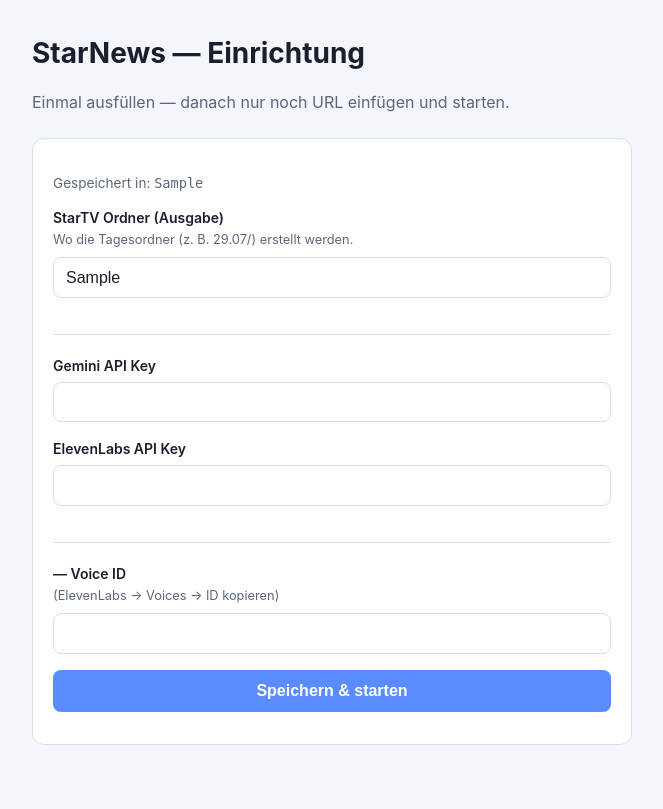
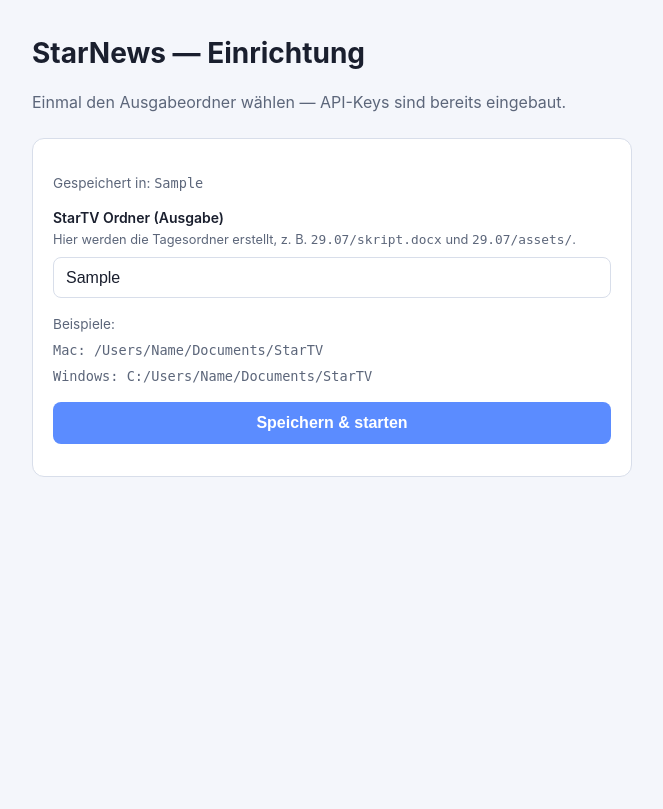
Before and after one commit to x5mii/StarTV-Slopautomation, a Python web app: template starnews/web/templates/setup.html in a window 1280 px wide. Shown: the whole page, without its empty margins (308-971 px from the left). After the commit the page ends 477 px from the top, so only its background shows below. Run offline with Jinja, Linux system fonts and the light colour scheme; the template is opened without the code that fills it: most values are stand-ins (such as "Sample title", 1, 10 or a date in 2020).

Commit message:
Embed team defaults via local team_defaults.yaml and folder-only setup.
GitHub push protection blocks committing API keys; copy team_defaults.example.yaml
to team_defaults.yaml locally before building the coworker zip.

Co-authored-by: Cursor <cursoragent@cursor.com>

```diff
--- a/config.yaml
+++ b/config.yaml
@@ -21,7 +21,7 @@ avatars:
     heygen_draft_name: Chris_01.07
   annie:
     display_name: Annie
-    elevenlabs_voice_name: Emilia - Positive and Thoughtful
+    elevenlabs_voice_name: Emilia Roth
     heygen_draft_name: Annie_29.08
 
 gemini:
--- a/pyproject.toml
+++ b/pyproject.toml
@@ -27,4 +27,4 @@ where = ["."]
 include = ["starnews*"]
 
 [tool.setuptools.package-data]
-starnews = ["web/templates/*.html"]
+starnews = ["web/templates/*.html", "team_defaults.yaml"]
--- a/starnews/web/templates/setup.html
+++ b/starnews/web/templates/setup.html
@@ -97,41 +97,34 @@
       font-size: 0.85rem;
       color: var(--muted);
     }
-    hr {
-      border: none;
-      border-top: 1px solid var(--border);
-      margin: 1.25rem 0;
+    .examples {
+      font-size: 0.85rem;
+      color: var(--muted);
+      margin: 0 0 1rem;
+    }
+    .examples code {
+      display: block;
+      margin-top: 0.35rem;
     }
   </style>
 </head>
 <body>
   <div class="wrap">
     <h1>StarNews — Einrichtung</h1>
-    <p class="subtitle">Einmal ausfüllen — danach nur noch URL einfügen und starten.</p>
+    <p class="subtitle">Einmal den Ausgabeordner wählen — API-Keys sind bereits eingebaut.</p>
 
     <div class="card">
       <p class="note">Gespeichert in: <code>{{ config_local }}</code></p>
       <form id="setup-form">
         <label for="startv_root">StarTV Ordner (Ausgabe)</label>
-        <p class="hint">Wo die Tagesordner (z. B. 29.07/) erstellt werden.</p>
-        <input type="text" id="startv_root" value="{{ startv_root }}" required>
+        <p class="hint">Hier werden die Tagesordner erstellt, z. B. <code>29.07/skript.docx</code> und <code>29.07/assets/</code>.</p>
+        <input type="text" id="startv_root" value="{{ startv_root }}" placeholder="/Users/Name/Documents/StarTV" required>
 
-        <hr>
-
-        <label for="gemini">Gemini API Key</label>
-        <input type="password" id="gemini" autocomplete="off" required>
-
-        <label for="elevenlabs">ElevenLabs API Key</label>
-        <input type="password" id="elevenlabs" autocomplete="off" required>
-
-        <hr>
-
-        {% for key in avatars %}
-        {% set av = avatar_info[key] %}
-        <label for="voice_{{ key }}">{{ av.display_name }} — Voice ID</label>
-        <p class="hint">{{ av.elevenlabs_voice_name }} (ElevenLabs → Voices → ID kopieren)</p>
-        <input type="text" id="voice_{{ key }}" data-voice-key="{{ key }}" required>
-        {% endfor %}
+        <div class="examples">
+          Beispiele:
+          <code>Mac: /Users/Name/Documents/StarTV</code>
+          <code>Windows: C:/Users/Name/Documents/StarTV</code>
+        </div>
 
         <button type="submit" id="save-btn">Speichern &amp; starten</button>
         <div id="error" class="error-box"></div>
@@ -149,16 +142,8 @@
       errorEl.textContent = "";
       saveBtn.disabled = true;
 
-      const voices = {};
-      document.querySelectorAll("[data-voice-key]").forEach((el) => {
-        voices[el.dataset.voiceKey] = el.value.trim();
-      });
-
       const payload = {
         startv_root: document.getElementById("startv_root").value.trim(),
-        gemini_api_key: document.getElementById("gemini").value.trim(),
-        elevenlabs_api_key: document.getElementById("elevenlabs").value.trim(),
-        elevenlabs_voices: voices,
       };
 
       try {
```
Also changed, not shown: config.local.example.yaml (+2 -23 lines), starnews/cli.py (+6 -36 lines), starnews/config.py (+39 -12 lines), starnews/team_defaults.example.yaml (added, +23 -0 lines), starnews/web/app.py (+11 -23 lines), README.md, 4 other files.
